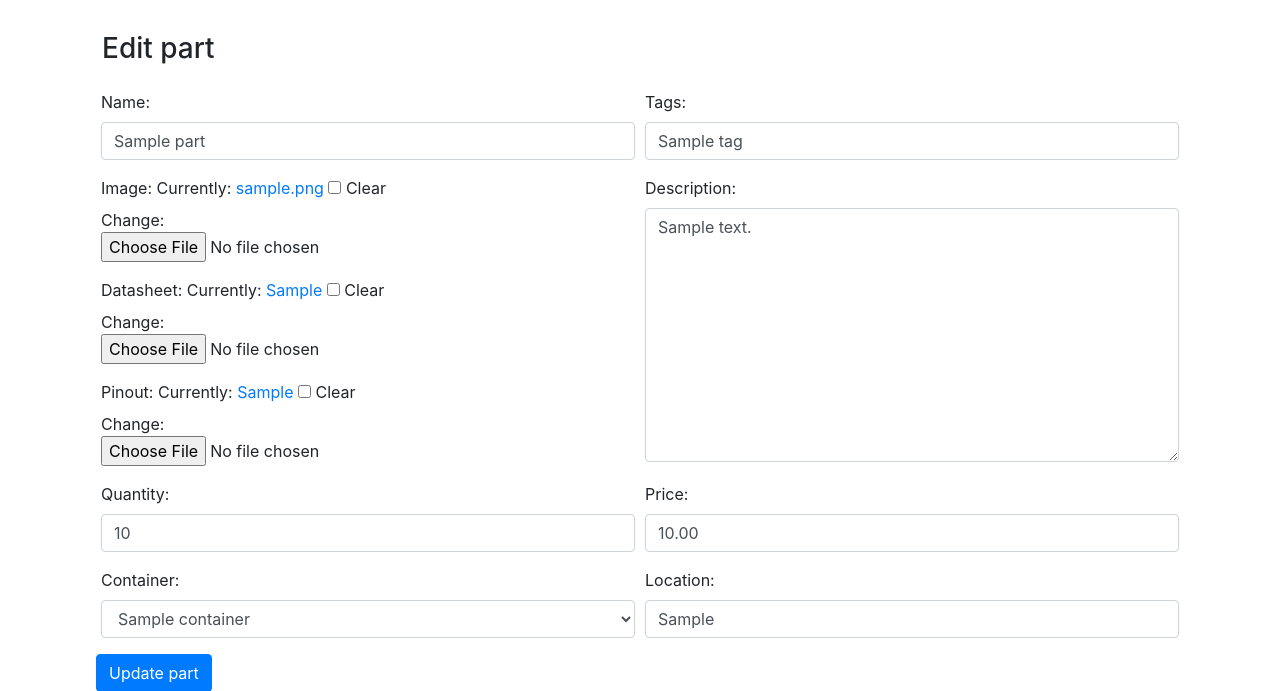
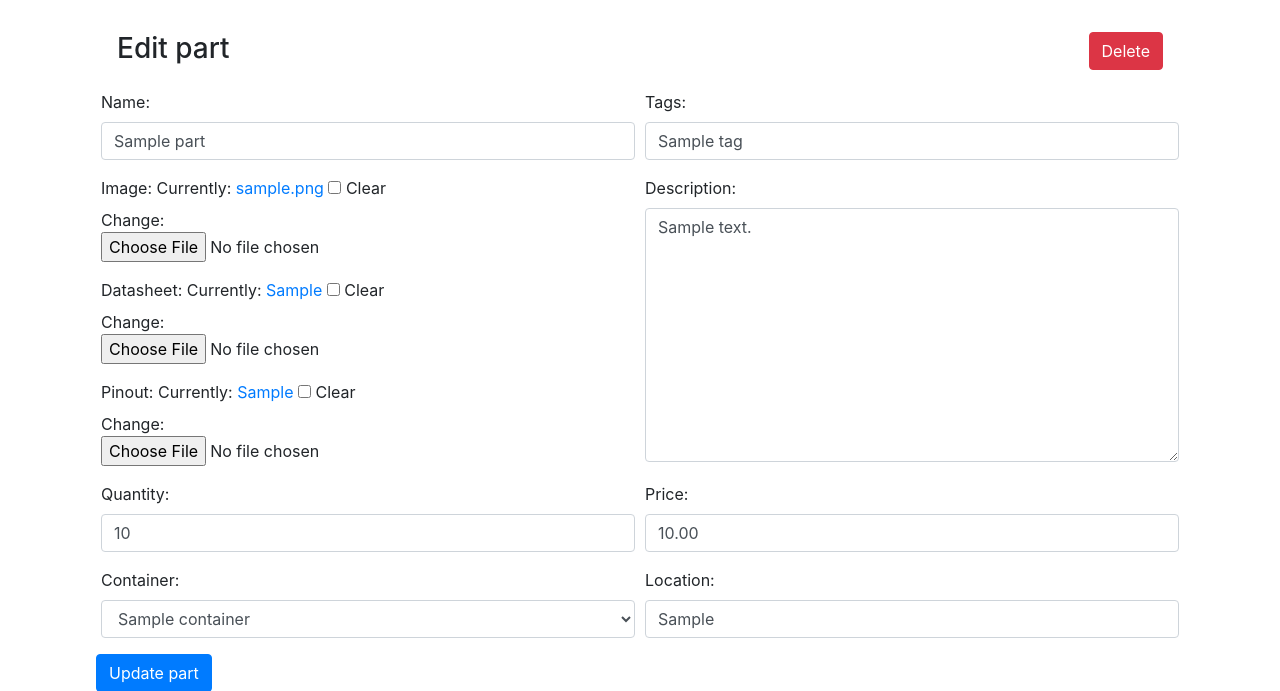
Before and after one commit to kobus-v-schoor/parts-ware, a Django app: page /edit_part/1/ in a window 1280 px wide. Shown: the part 56-747 px from the top of the page. Run offline with Django 3.2, Linux system fonts and the light colour scheme; a user stored in the database is signed in; tables that the repository leaves empty hold one stand-in row (values such as "Sample post"); some libraries are stand-ins or nearby versions.

Commit message:
added delete part view

```diff
--- a/partsware/parts/templates/parts/part.html
+++ b/partsware/parts/templates/parts/part.html
@@ -13,10 +13,22 @@ Edit part
 
 <div class="container p-3">
     <div class="row p-3">
-        {% if new_part %}
-        <h3>Add new part</h3>
-        {% else %}
-        <h3>Edit part</h3>
+        <div class="col">
+            {% if new_part %}
+            <h3>Add new part</h3>
+            {% else %}
+            <h3>Edit part</h3>
+            {% endif %}
+        </div>
+
+        {% if not new_part %}
+        <div class="col">
+            <div class="text-right">
+                <a href="{% url 'parts:delete_part' part.pk %}" class="btn btn-danger">
+                    Delete
+                </a>
+            </div>
+        </div>
         {% endif %}
     </div>
 
--- a/partsware/parts/urls.py
+++ b/partsware/parts/urls.py
@@ -12,4 +12,5 @@ urlpatterns = [
     path('add_container/', views.add_container, name='add_container'),
     path('add_part/', views.add_part, name='add_part'),
     path('edit_part/<int:part_id>/', views.edit_part, name='edit_part'),
+    path('delete_part/<int:part_id>/', views.delete_part, name='delete_part'),
 ]
--- a/partsware/parts/views.py
+++ b/partsware/parts/views.py
@@ -213,8 +213,20 @@ def edit_part(request, part_id):
     context = {
         'new_part': False,
         'form': form,
+        'part': part,
         'success': success,
         'post_url': reverse('parts:edit_part', kwargs={'part_id': part_id}),
     }
 
     return render(request, 'parts/part.html', context=context)
+
+@login_required
+def delete_part(request, part_id):
+    part = get_object_or_404(Part, pk=part_id)
+
+    if part.user != request.user:
+        raise PermissionDenied()
+
+    part.delete()
+
+    return redirect('parts:index')
```
